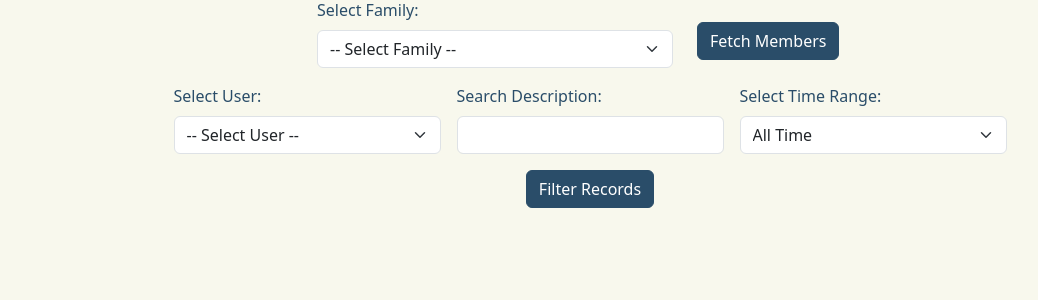
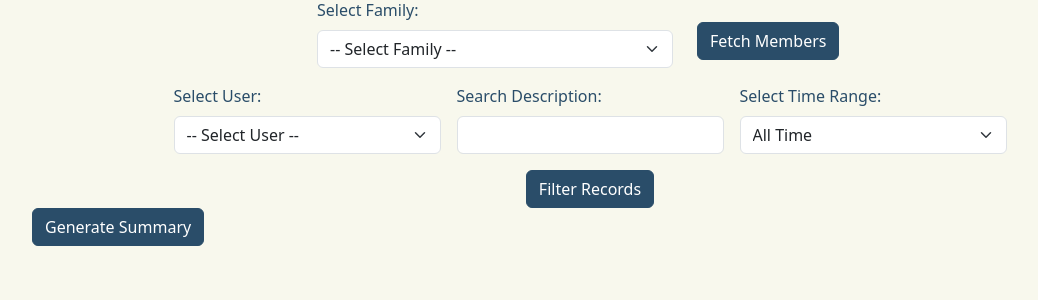
Before and after one commit to PrasadKumbre/ProjectUFFT_Module_5, a Flask app: page / in a window 1280 px wide. Shown: the part 144-444 px from the top of the page, without its empty margins (50-1088 px from the left). Run offline with Flask 3, Linux system fonts and the light colour scheme; data that the repository does not hold is empty.

Commit message:
Add files via upload

```diff
--- a/app.py
+++ b/app.py
@@ -7,8 +7,6 @@ from reportlab.lib.pagesizes import letter
 from reportlab.platypus import SimpleDocTemplate, Table, TableStyle, Paragraph, Spacer
 from reportlab.lib.styles import getSampleStyleSheet, ParagraphStyle
 from reportlab.lib import colors
-
-
 
 app = Flask(__name__)
 
@@ -42,7 +40,7 @@ def fetch_families():
     families = []
     with get_db_connection() as connection:
         with connection.cursor(dictionary=True) as cursor:
-            cursor.execute("SELECT family_id, family_name FROM families")
+            cursor.execute("SELECT family_id, family_name FROM family")
             families = cursor.fetchall()
     return families
 
@@ -319,9 +317,6 @@ def show_report(report_id):
     else:
         return "<h1>Report not found</h1>", 404
 
-
-
-
 @app.errorhandler(404)
 def page_not_found(e):
     return render_template(
@@ -333,60 +328,122 @@ def page_not_found(e):
         category_totals={}
     ), 404
 
+##### Summary ######
+from collections import defaultdict
+from transformers import pipeline
 
 from collections import defaultdict
 # Function to generate summary
+summarizer = pipeline("summarization", model="t5-small")
 def generate_summary(expense_data):
+    # Calculate the total expense
     total_expense = sum(exp['amount'] for exp in expense_data)
 
-    summary = f"<br>Total expense: ₹{total_expense}<br>"
-
+    # Prepare the raw summary content
+    summary_content = f"Total Expense: ₹{total_expense}\n"
     users = {}
 
-    # Grouping expenses by users
+    # Group expenses by user
     for exp in expense_data:
         user_name = exp['user_name']
         if user_name not in users:
             users[user_name] = []
         users[user_name].append(exp)
 
-    # Looping through users and calculating their expenses
     for user_name, expenses in users.items():
-        summary += f"{user_name} :-     "
+        # Calculate total expense for the user
         user_total_expense = sum(exp['amount'] for exp in expenses)
-        summary += f"Total Expense: ₹{user_total_expense}<br>"
 
-        # Group expenses by category
-        categories = {}
-        for exp in expenses:
-            category = exp['category_name']
-            if category not in categories:
-                categories[category] = []
-            categories[category].append(exp)
+        # Find the unique categories
+        unique_categories = set(exp['category_name'] for exp in expenses)
 
-        # Finding highest and lowest expenses
+        # Find highest and lowest expenses
         highest_expense = max(expenses, key=lambda x: x['amount'])
         lowest_expense = min(expenses, key=lambda x: x['amount'])
 
-        summary += f"  Highest Expense: {highest_expense['category_name']} - ₹{highest_expense['amount']} on {highest_expense['date']}<br>"
-        summary += f"  Lowest Expense: {lowest_expense['category_name']} - ₹{lowest_expense['amount']} on {lowest_expense['date']}<br>"
-
-    return summary
+        # Format the output for the user
+        summary_content += (
+    f"{user_name} spent ₹{user_total_expense:.2f} across {len(unique_categories)} categories "
+    f"on {highest_expense['date'].strftime('%Y-%m-%d')}. \n"
+    f"The highest expense was ₹{highest_expense['amount']:.2f} on {highest_expense['category_name']}.\n"
+    f"The lowest was ₹{lowest_expense['amount']:.2f} on {lowest_expense['category_name']}.\n"
+)
+    return summary_content
 
 # Flask route to generate summary
+
 @app.route('/generate_summary', methods=['POST'])
 def generate_summary_endpoint():
-    # Get the JSON data from the request
+    if not Expense_data or not Expense_data[0]:
+        return jsonify({"error": "No expense data available."}), 400
+
     expense_data = Expense_data[0]
-
-    if not expense_data:
-        return jsonify({"error": "No expense data provided."}), 400
-
-    # Generate the summary for the expense data
-    summary = generate_summary(expense_data)
+    try:
+        summary = generate_summary(expense_data)
+    except Exception as e:
+        return jsonify({"error": f"Failed to generate summary: {e}"}), 500
 
     return jsonify({"summary": summary})
 
+    # Function
+
+# Flask route to generate brief summary
+from datetime import datetime
+
+# Helper function to get the start of the week (Monday)
+def get_week_start(date):
+    if isinstance(date, str):
+        date = datetime.strptime(date, '%d/%m/%Y')
+    start_of_week = date - timedelta(days=date.weekday())  # Monday as the start of the week
+    return start_of_week.strftime('%d/%m/%Y')
+
+# Updated function to generate a weekly brief summary and highlight the week with the highest expense
+def generate_brief_summary(expense_data):
+    # Group expenses by user and week
+    user_expenses = defaultdict(lambda: defaultdict(list))
+    weekly_totals = defaultdict(lambda: defaultdict(float))  # To store total expenses per week per user
+
+    for exp in expense_data:
+        user_name = exp['user_name']
+        week_start = get_week_start(exp['date']) if isinstance(exp['date'], datetime) else get_week_start(exp['date'])
+        user_expenses[user_name][week_start].append(exp)
+        weekly_totals[user_name][week_start] += exp['amount']
+
+    # Prepare the brief summary content
+    brief_summary_content = ""
+    for user_name, weeks in user_expenses.items():
+        brief_summary_content += f"{user_name}:\n"
+        max_week = max(weekly_totals[user_name], key=weekly_totals[user_name].get)  # Week with the highest expense
+        max_amount = weekly_totals[user_name][max_week]
+
+        for week_start, expenses in weeks.items():
+            total = weekly_totals[user_name][week_start]
+            brief_summary_content += f"Week starting {week_start} (Total: ₹{total:.2f}):\n"
+            for exp in expenses:
+                date = exp['date'].strftime('%d/%m/%Y') if isinstance(exp['date'], datetime) else exp['date']
+                brief_summary_content += (
+                    f"- Spent ₹{exp['amount']:.2f} on {exp['category_name']} on {date}.\n"
+                )
+
+        # Highlight the week with the highest expense
+        brief_summary_content += f"\nHighest expense week: Week starting {max_week} (₹{max_amount:.2f})<br>"
+        brief_summary_content += "<br>"
+
+    return brief_summary_content.strip()
+
+# Flask route to generate a weekly brief summary
+@app.route('/generate_brief_summary', methods=['POST'])
+def generate_brief_summary_endpoint():
+    if not Expense_data or not Expense_data[0]:
+        return jsonify({"error": "No expense data available."}), 400
+
+    expense_data = Expense_data[0]
+    try:
+        brief_summary = generate_brief_summary(expense_data)
+    except Exception as e:
+        return jsonify({"error": f"Failed to generate brief summary: {e}"}), 500
+
+    return jsonify({"brief_summary": brief_summary})
 
 if __name__ == '__main__':
     app.run(debug=True)
--- a/templates/index.html
+++ b/templates/index.html
@@ -1,5 +1,6 @@
 <!DOCTYPE html>
 <html lang="en">
+
 <head>
     <meta charset="UTF-8">
     <meta name="viewport" content="width=device-width, initial-scale=1.0">
@@ -10,6 +11,7 @@
     <script src="https://code.jquery.com/jquery-3.6.4.min.js"></script>
     <script src="static/js/Expanse.js"></script>
 </head>
+
 <body>
     <div class="container py-4">
 
@@ -104,7 +106,8 @@
                 oninput="filterExpenses()">
         </div>
         <div class="table-responsive">
-                <table class="table table-bordered table-hover" id="expenseTable" style="border: 1px solid black; background-color:black">
+            <table class="table table-bordered table-hover" id="expenseTable"
+                style="border: 1px solid black; background-color:black">
                 <thead>
                     <tr>
                         <th>ID</th>
@@ -214,23 +217,28 @@
             <a href="/download/pdf" class="btn btn-primary mx-2">Download PDF</a>
             <a href="/save_report" class="btn btn-success mx-2">Save the Report</a>
         </div>
-            <div>
-                <button id="generate-summary-btn" class="btn btn-primary">Generate Summary</button>
-                <div id="summary-result" style="margin-top: 15px;"></div>
-            </div>
         {% endif %}
         <!-- Success Message using Bootstrap Alert -->
         {% if success_message %}
         <div class="alert alert-success alert-dismissible fade show mx-3 m-5" role="alert">
             <!-- Success Symbol -->
-            <strong><span class="bi bi-check-circle-fill"></span> Success!</strong> Your Report has been successfully saved.
+            <strong><span class="bi bi-check-circle-fill"></span> Success!</strong> Your Report has been successfully
+            saved.
             <button type="button" class="btn-close" data-bs-dismiss="alert" aria-label="Close"></button>
         </div>
         {% endif %}
+
+        <div>
+            <button id="generate-summary-btn" class="btn btn-primary">Generate Summary</button>
+            <div id="summary-result" style="margin-top: 15px;"></div>
+            <div id="brief-summary-section" style="margin-top: 15px; display: none;">
+                <button id="generate-brief-summary-btn" class="btn btn-secondary">Generate Brief Summary</button>
+                <div id="brief-summary-result" style="margin-top: 15px;"></div>
+            </div>
         </div>
 
-
         <script>
+            // Generate Summary button logic
             document.getElementById("generate-summary-btn").addEventListener("click", function () {
                 fetch("/generate_summary", {
                     method: "POST",
@@ -241,7 +249,11 @@
                     .then(response => response.json())
                     .then(data => {
                         if (data.summary) {
-                            document.getElementById("summary-result").innerHTML = `<strong>Summary:</strong> ${data.summary}`;
+                            // Display the summary
+                            document.getElementById("summary-result").innerHTML = `<strong>Summary:</strong><br>${data.summary.replace(/\n/g, "<br>")}`;
+
+                            // Show the Brief Summary button
+                            document.getElementById("brief-summary-section").style.display = "block";
                         } else {
                             document.getElementById("summary-result").innerHTML = `<strong>Error:</strong> ${data.error}`;
                         }
@@ -251,7 +263,32 @@
                         document.getElementById("summary-result").innerHTML = `<strong>Error generating summary.</strong>`;
                     });
             });
+
+            // Generate Brief Summary button logic
+            document.getElementById("generate-brief-summary-btn").addEventListener("click", function () {
+                fetch("/generate_brief_summary", {
+                    method: "POST",
+                    headers: {
+                        "Content-Type": "application/json"
+                    }
+                })
+                    .then(response => response.json())
+                    .then(data => {
+                        if (data.brief_summary) {
+                            // Display the brief summary
+                            document.getElementById("brief-summary-result").innerHTML = `<strong>Brief Summary:</strong><br>${data.brief_summary.replace(/\n/g, "<br>")}`;
+                        } else {
+                            document.getElementById("brief-summary-result").innerHTML = `<strong>Error:</strong> ${data.error}`;
+                        }
+                    })
+                    .catch(error => {
+                        console.error("Error:", error);
+                        document.getElementById("brief-summary-result").innerHTML = `<strong>Error generating brief summary.</strong>`;
+                    });
+            });
         </script>
+
+
 
         <script src="https://cdn.jsdelivr.net/npm/bootstrap@5.3.0-alpha1/dist/js/bootstrap.bundle.min.js"></script>
         <!-- Bootstrap Icons for success icon -->
@@ -259,4 +296,5 @@
         <!-- Pagination Script -->
         <script src="static/js/Pagination.js"></script>
 </body>
+
 </html>
```
Lines whose indentation alone changed are shown as unchanged.
